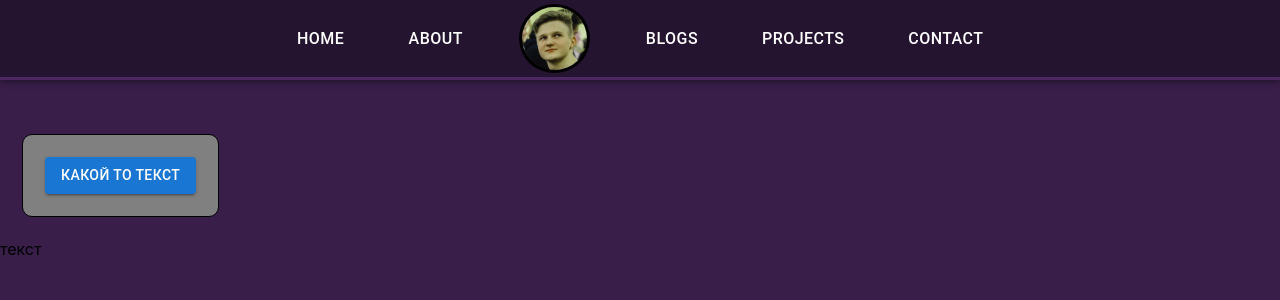
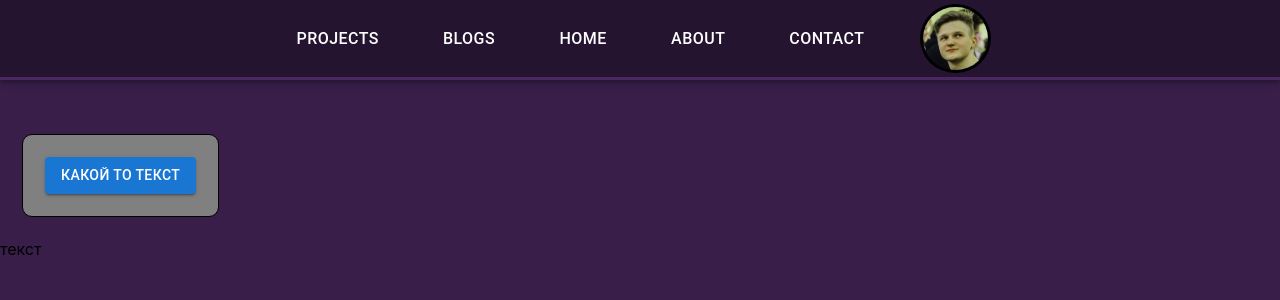
Before and after one commit to G00syara/animal_shelter, a React (Create React App) app: page / in a window 1280 px wide. Shown: the top 300 px of the page. Built offline with nearby package versions, Linux system fonts and the light colour scheme.

Commit message:
feat(BCS-001): добавлен в navbar projects и blogs, изменён navbar, улучшена компонентная составляющая

```diff
--- a/src/components/Navbar.tsx
+++ b/src/components/Navbar.tsx
@@ -10,12 +10,6 @@ import Button from '@mui/material/Button';
 import styled from '@emotion/styled';
 import { DARKEST_MAIN_COLOR, UNDER_NAVBAR_COLOR } from '../const/colors';
 import NavbarList from './NavbarList';
-
-const HomeLink = () => <Button sx={{ color: '#fff', fontSize: '2vh' }}>Home</Button>;
-
-const AboutLink = () => <Button sx={{ color: '#fff', fontSize: '2vh' }}>About</Button>;
-
-const ContactLink = () => <Button sx={{ color: '#fff', fontSize: '2vh' }}>Contact</Button>;
 
 export const Navbar = () => {
   return (
--- /dev/null
+++ b/src/components/NavbarItem.tsx
@@ -0,0 +1,16 @@
+import { Button } from '@mui/material';
+import React, { FC, ReactNode } from 'react';
+
+interface NavbarItem {
+  children: ReactNode;
+}
+
+const NavbarItem: FC<NavbarItem> = ({ children, ...props }) => {
+  return (
+    <Button sx={{ color: '#fff', fontSize: '2vh' }} {...props}>
+      {children}
+    </Button>
+  );
+};
+
+export default NavbarItem;
--- a/src/components/NavbarList.tsx
+++ b/src/components/NavbarList.tsx
@@ -2,6 +2,7 @@ import { Button, CardMedia } from '@mui/material';
 import ImageForNavbar from '../images/imageForNavbar.png';
 
 import { makeStyles } from '@mui/styles';
+import NavbarItem from './NavbarItem';
 
 const useStyles = makeStyles((theme) => ({
   card: {
@@ -21,27 +22,18 @@ const useStyles = makeStyles((theme) => ({
   },
 }));
 
-const Projects = () => <Button sx={{ color: '#fff', fontSize: '2vh' }}>Projects</Button>;
+const NavbarList = () => {
+  const navbarItems = ['Projects', 'Blogs', 'Home', 'About', 'Contact'];
 
-const Blogs = () => <Button sx={{ color: '#fff', fontSize: '2vh' }}>Blogs</Button>;
-
-const HomeLink = () => <Button sx={{ color: '#fff', fontSize: '2vh' }}>Home</Button>;
-
-const AboutLink = () => <Button sx={{ color: '#fff', fontSize: '2vh' }}>About</Button>;
-
-const ContactLink = () => <Button sx={{ color: '#fff', fontSize: '2vh' }}>Contact</Button>;
-
-const NavbarList = () => {
   const classes = useStyles();
 
   return (
     <>
-      <HomeLink />
-      <AboutLink />
+      {navbarItems.map((item) => (
+        <NavbarItem key={item}>{item}</NavbarItem>
+      ))}
+
       <CardMedia className={classes.card} component="img" image={ImageForNavbar} />
-      <Blogs />
-      <Projects />
-      <ContactLink />
     </>
   );
 };
```
